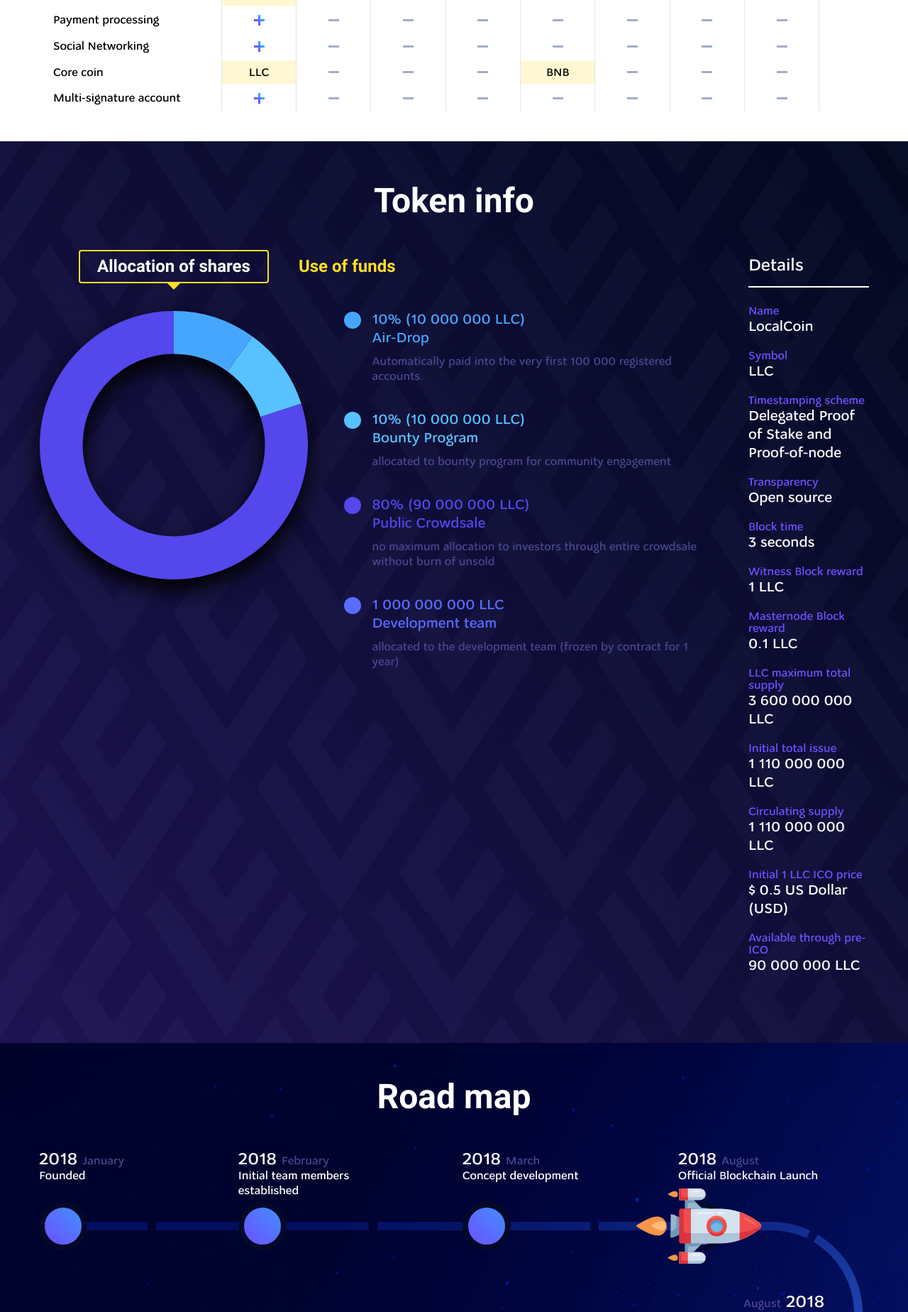
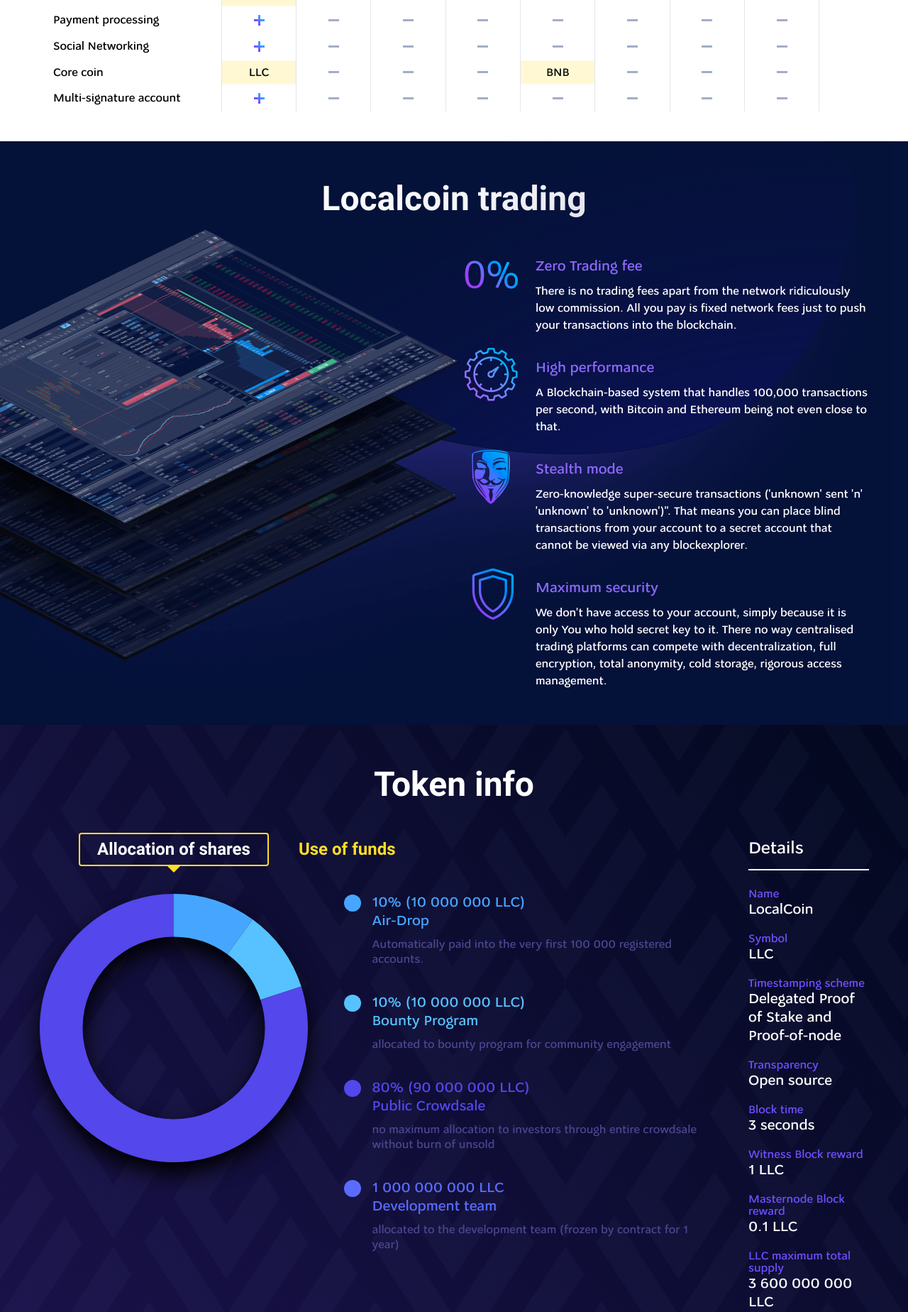
Before and after one commit to technozhantomz/localcoin_ico, a PHP site: page / in a window 1280 px wide. Shown: the part 2252-4100 px from the top of the page at 71% size. Run offline with PHP 8.4, Linux system fonts and the light colour scheme.

Commit message:
Допы от 29.08

```diff
--- a/index.html
+++ b/index.html
@@ -19,14 +19,17 @@
           </div><a class="header__logo" href="#"><img src="img/logo.png" srcset="img/logo-2x.png 2x" alt="Localcoin"></a>
           <div class="header__nav" style="display:none">
             <ul>
-              <li><a href="#advantages">Why LocalCoin</a></li>
+              <li><a href="#advantages">Why</a></li>
+              <li><a href="#trading">Trading</a></li>
               <li><a href="#tokeninfo">Token info</a></li>
               <li><a href="#roadmap">Road map</a></li>
+              <li><a href="#download">Download</a></li>
             </ul>
           </div>
           <div class="header__right-menu">
             <ul>
-              <li><a class="btn-blue btn-blue_small" id="buy_coin_header" href="#">Buy LLC coin</a></li>
+              <li><a class="btn-blue btn-blue_small" id="buy_coin_header" href="#">Buy LLC</a></li>
+              <li><a class="btn-blue btn-blue_small sign-in" id="signIn" href="#">Sign In</a></li>
               <li><a class="whitepaper" href="#">WhitePaper</a></li>
               <li>
                 <div class="header__lang select select-lang">
@@ -870,6 +873,31 @@
           </div>
         </div>
       </section>
+      <section class="trading" id="trading">
+        <div class="container">
+          <h2 class="wow fadeInUp">Localcoin trading</h2>
+          <div class="row">
+            <div class="col-md-6 offset-md-6">
+              <div class="trading__item trading__item_01 wow fadeInUp">
+                <h5>Zero Trading fee</h5>
+                <p>There is no trading fees apart from the network ridiculously low commission. All you pay is fixed network fees just to push your transactions into the blockchain.</p>
+              </div>
+              <div class="trading__item trading__item_02 wow fadeInUp">
+                <h5>High performance</h5>
+                <p>A Blockchain-based system that handles 100,000 transactions per second, with Bitcoin and Ethereum being not even close to that.</p>
+              </div>
+              <div class="trading__item trading__item_03 wow fadeInUp">
+                <h5>Stealth mode</h5>
+                <p>Zero-knowledge super-secure transactions ('unknown' sent 'n' 'unknown' to 'unknown')". That means you can place blind transactions from your account to a secret account that cannot be viewed via any blockexplorer.</p>
+              </div>
+              <div class="trading__item trading__item_04 wow fadeInUp">
+                <h5>Maximum security</h5>
+                <p>We don't have access to your account, simply because it is only You who hold secret key to it. There no way centralised trading platforms can compete with decentralization, full encryption, total anonymity, cold storage, rigorous access management.</p>
+              </div>
+            </div>
+          </div>
+        </div>
+      </section>
       <section class="tokeninfo" id="tokeninfo">
         <div class="container">
           <h2 class="wow fadeInUp">Token info</h2>
@@ -1156,9 +1184,11 @@
           </ul>
           <ul class="footer__nav wow fadeInUp">
             <li><a href="#main">Home</a></li>
-            <li><a href="#advantages">Why LocalCoin</a></li>
+            <li><a href="#advantages">Why</a></li>
+            <li><a href="#trading">Trading</a></li>
             <li><a href="#tokeninfo">Token info</a></li>
             <li><a href="#roadmap">Road map</a></li>
+            <li><a href="#download">Download</a></li>
             <li><a href="#airDrop">AirDrop</a></li>
           </ul>
           <div class="footer__desc wow fadeInUp">LocalCoin is THE true democracy decentralised ecosystem where everyone is free to do what they want and to say what they want. LocalCoin is not a company or a person, it is a community of people who shares the same libertarian values and freedoms.</div>
--- a/js/scripts.js
+++ b/js/scripts.js
@@ -1,19 +1,24 @@
-/* Trigger when page is ready */
+//--------------------------
+// Ready                   |
+//--------------------------
+
 $(document).ready(function() {
 
 	$(document).on('click', 'a[href="#"]', function(e){ e.preventDefault(); });
 
+
 	// WOW Animate
 	new WOW().init();
 
+
 	//Fixed elements
 	$(document).scroll(function () {
-		var bodyScroll   = $(this).scrollTop(),
-				advPos       = $('#advantages').offset().top,
-				tablePos     = $('.a-table').offset().top,
-				tokenInfoPos = $('#tokeninfo').offset().top,
-				tokenInfoPosOffset = tokenInfoPos - 157,
-				roadmapPos   = $('#roadmap').offset().top;
+		var bodyScroll       = $(this).scrollTop(),
+				advPos           = $('#advantages').offset().top,
+				tablePos         = $('.a-table').offset().top,
+				tradingPos       = $('#trading').offset().top,
+				tradingPosOffset = tradingPos - 157,
+				roadmapPos       = $('#roadmap').offset().top;
 
 		if (bodyScroll > 0) {
 			$('#header').addClass('header-fixed');
@@ -23,21 +28,21 @@
 
 		if ($(window).width() > 999) {
 
-			if (bodyScroll >= advPos && bodyScroll < tokenInfoPos) {
+			if (bodyScroll >= advPos && bodyScroll < tradingPos) {
 				$('#header').hide();
 			} else $('#header').show();
 
-			if (bodyScroll >= tablePos && bodyScroll < tokenInfoPos) {
+			if (bodyScroll >= tablePos && bodyScroll < tradingPos) {
 				$('.a-table-fixed').show();
 			} else $('.a-table-fixed').hide();
 
 		} else {
 
-			if (bodyScroll >= advPos && bodyScroll < tokenInfoPosOffset) {
+			if (bodyScroll >= advPos && bodyScroll < tradingPosOffset) {
 				$('#header').hide();
 			} else $('#header').show();
 
-			if (bodyScroll >= tablePos && bodyScroll < tokenInfoPosOffset) {
+			if (bodyScroll >= tablePos && bodyScroll < tradingPosOffset) {
 				$('.a-table-fixed').show();
 			} else $('.a-table-fixed').hide();
 
@@ -95,9 +100,6 @@
 				$('.header-fixed').css('right', 0);
 			}
 		});
-
-
-
 
 
 
@@ -162,6 +164,7 @@
 	});
 
 
+
 	// Hamburger
 	$('.hamburger').on('click', function() {
 		$(this).toggleClass('is-active');
@@ -179,12 +182,14 @@
 	});
 
 
+
 	// Smooth scrolling
 	$('.header__nav ul li a').on('click', function (e) {
 		e.preventDefault();
 
 		var _id  = $(this).attr('href'),
-				top = $(_id).offset().top;
+				headerHeight = $('.header').outerHeight(),
+				top = $(_id).offset().top - headerHeight;
 
 		$('html, body').animate({scrollTop: top}, 1000);
 
@@ -211,6 +216,19 @@
 		} else $('html, body').animate({scrollTop: top}, 1000);
 
 	});
+
+
+	//Random Video
+	var urlArr = [
+				'https://www.youtube.com/watch?v=j90Sgieta7s?autoplay=1',
+				'https://www.youtube.com/watch?v=SZSVxuFQy78?autoplay=1',
+				'https://www.youtube.com/watch?v=hS7oCmVmIdk?autoplay=1'
+			],
+			rand = Math.round(Math.random() * urlArr.length);
+
+	if(rand == urlArr.length) rand -= 1;
+
+	$('.advantages__video').attr('href', urlArr[rand]);
 
 
 
@@ -268,19 +286,11 @@
 
 
 
+//--------------------------
+// Resize trigger          |
+//--------------------------
 
 
-
-
-
-
-
-
-
-
-
-
-// Resize trigger
 $(window).resize(function() {
 
 	var slider = $('.pre-sale__slider');
@@ -333,12 +343,9 @@
 
 
 
-
-
-
-
-
-
+//--------------------------
+// Functions               |
+//--------------------------
 
 
 // Coin Change
--- a/sass/style.sass
+++ b/sass/style.sass
@@ -1167,6 +1188,90 @@
 
 
 
+///////////////// TRADING ///////////////////
+.trading
+	position: relative
+	background-color: #051239
+	overflow: hidden
+	padding: 50px 0
+	@media (max-width: 767px)
+		padding: 30px 0 40px
+	&::before
+		content: ""
+		display: block
+		width: 1438px
+		height: 881px
+		background: url('../img/trading-bg.png') center -40px no-repeat
+		background-size: contain
+		position: absolute
+		top: 0
+		left: 50%
+		transform: translateX(-57%)
+
+	h2
+		text-align: center
+		margin-bottom: 50px
+		@media (max-width: 767px)
+			margin-bottom: 30px
+
+	&__item
+		position: relative
+		padding-left: 100px
+		margin-bottom: 35px
+		&:last-child
+			margin-bottom: 0
+		@media (max-width: 499px)
+			padding-left: 90px
+		h5
+			color: #8f69ff
+			margin-bottom: 10px
+		p
+			line-height: 24px
+			color: #fff
+			@media (max-width: 499px)
+				font-size: 14px
+
+		&::before
+			content: ""
+			display: block
+			position: absolute
+
+		&_01
+			&::before
+				width: 75px
+				height: 40px
+				background: url('../img/icons/trading-ico1.png') center no-repeat
+				background-size: contain
+				top: 5px
+				left: 0
+		&_02
+			&::before
+				width: 75px
+				height: 75px
+				background: url('../img/icons/trading-ico2.png') center no-repeat
+				background-size: contain
+				top: -15px
+				left: 0
+		&_03
+			&::before
+				width: 54px
+				height: 77px
+				background: url('../img/icons/trading-ico3.png') center no-repeat
+				background-size: contain
+				top: -15px
+				left: 10px
+		&_04
+			&::before
+				width: 60px
+				height: 73px
+				background: url('../img/icons/trading-ico4.png') center no-repeat
+				background-size: contain
+				top: -15px
+				left: 10px
+
+
+
+
 ///////////////// TOKENINFO ///////////////////
 .tokeninfo
 	position: relative
@@ -1449,7 +1554,7 @@
 		.rocket
 			width: 176px
 			height: 106px
-			background: url('../img/svg/rocket.svg') center no-repeat
+			background: url('../img/rocket.gif') center no-repeat
 			background-size: contain
 			position: absolute
 			top: 53px
```
Also changed, not shown: other parts of sass/style.sass (+29 -8 lines), pug/index.pug (+31 -3 lines), css/style.css, img/icons/trading-ico1.png (added), img/icons/trading-ico2.png (added), img/icons/trading-ico3.png (added), img/icons/trading-ico4.png (added), img/rocket.gif (added), img/trading-bg.png (added), 1 other file.
